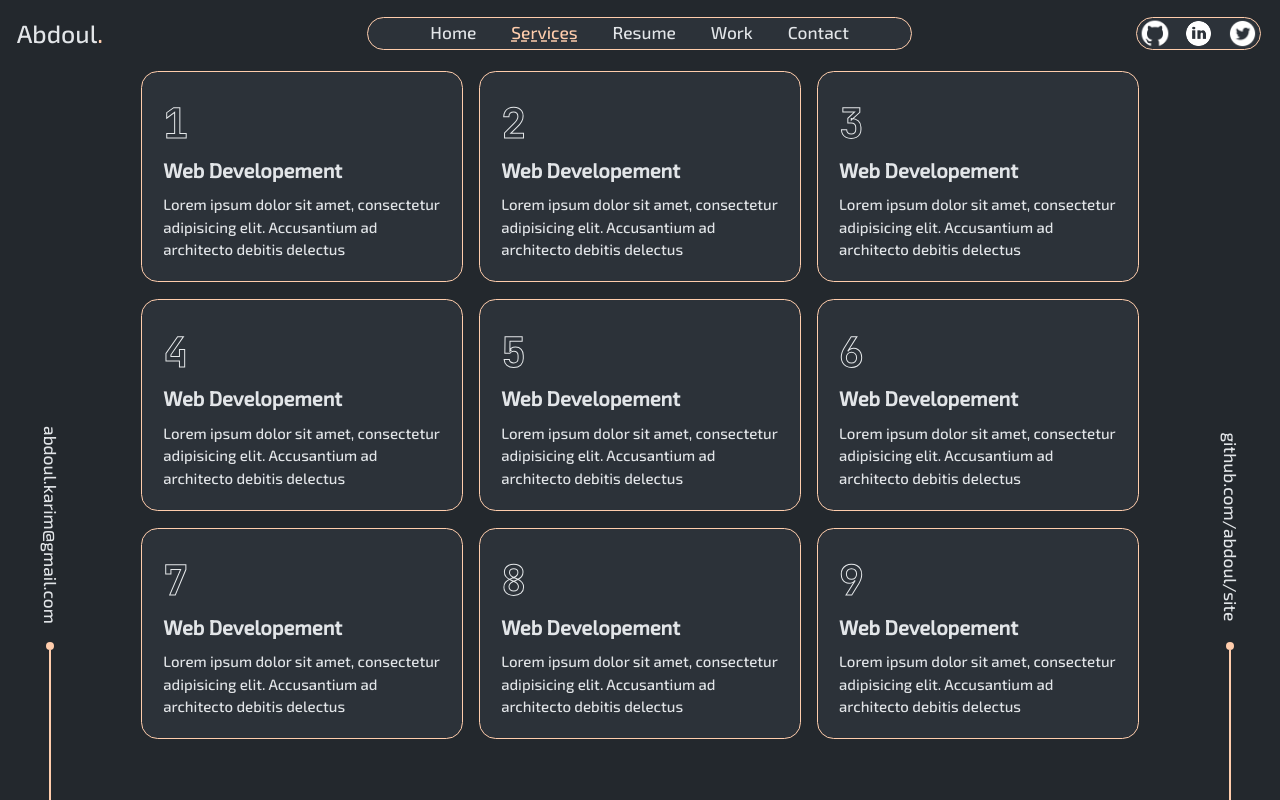
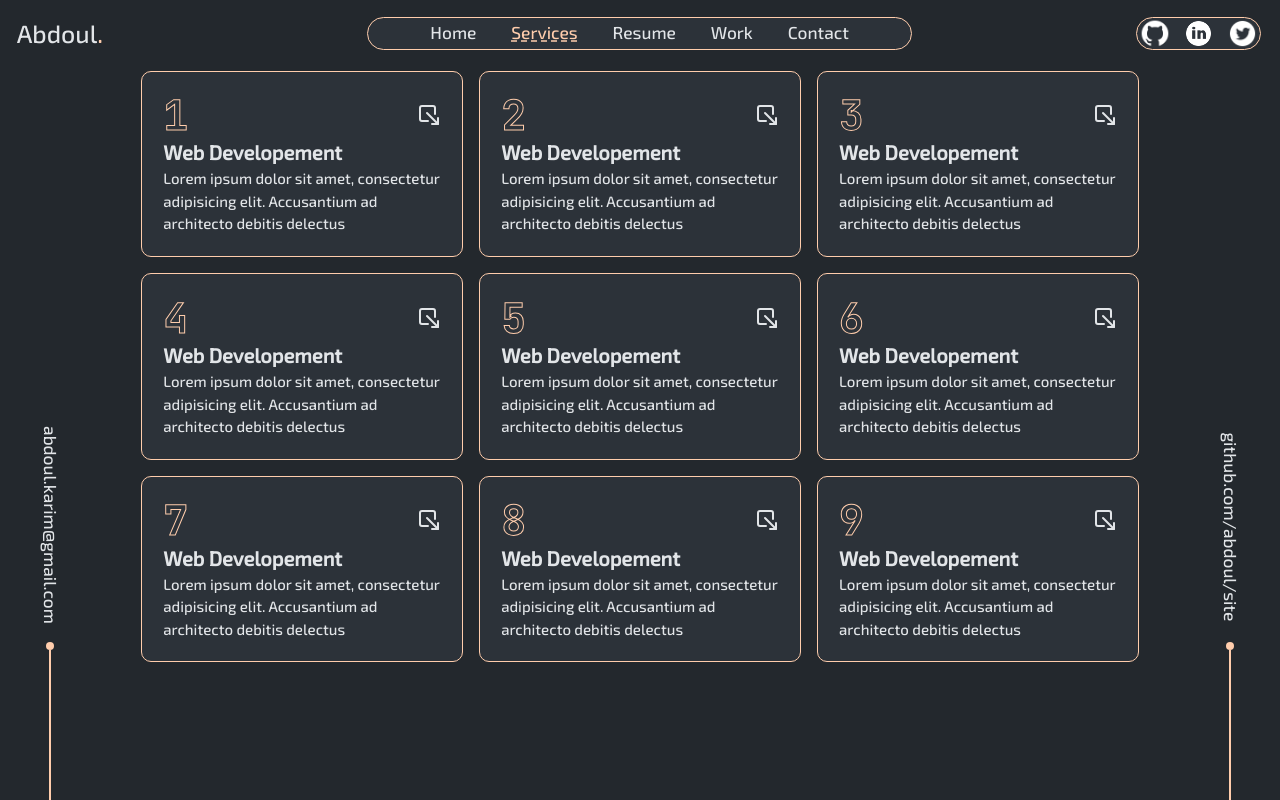
Before and after one commit to Abdoul224GN/portfolio, a Next.js app: page /services in a window 1280 px wide. Built offline with nearby package versions, Linux system fonts and the light colour scheme.

Commit message:
feat: Ajout de personalisation

```diff
--- a/src/app/globals.css
+++ b/src/app/globals.css
@@ -45,7 +45,7 @@ body, html {
     --color-sidebar-border: var(--sidebar-border);
     --color-sidebar-ring: var(--sidebar-ring);
 }
-.border-2{
+.border-2 {
     border: 1.3px solid var(--border);
 }
 
@@ -94,14 +94,20 @@ body, html {
     * {
         @apply border-border outline-ring/50;
     }
+
     body {
         @apply bg-background text-foreground text-base m-4;
     }
 }
 
-.text-outline{
-    -webkit-text-stroke: 1px var(--muted-foreground);
+.text-outline {
+    -webkit-text-stroke: 1px var(--accent);
 }
-.border-2{
+
+.text-outline-colored {
+    -webkit-text-stroke: 1px var(--accent);
+}
+
+.border-2 {
     border: 1px solid var(--accent);
 }
--- a/src/components/Box.tsx
+++ b/src/components/Box.tsx
@@ -1,5 +1,6 @@
 import {jetbrains} from "@/app/font";
 import {motion} from "framer-motion";
+import {ExternalLink} from "lucide-react"
 
 export default function Box({children, className}: { children?: React.ReactNode, className?: string }) {
     const project = [
@@ -54,11 +55,16 @@ export default function Box({children, className}: { children?: React.ReactNode,
         <section className={`px-30 grid grid-cols-3 gap-4`}>
             {project.map((project, index) => {
                 return <motion.div key={index}
-                                   className={`border-2 border-accent bg-muted rounded-2xl pointer p-5 ${className} cursor-pointer`}
-                                   whileHover={{translateY: -7.2}} transition={{duration: 0.1, ease: "easeInOut"}}>
-                <span
-                    className={`text-[2.5rem] font-bold text-outline text-transparent ${jetbrains.className}`}>{project.id}</span>
-                    <p className={`text-[20px] font-semibold mb-2`}>{project.title}</p>
+                                   className={`group border-2 border-accent bg-muted rounded-[10px] pointer p-5 ${className} cursor-pointer`}
+                                   whileHover={{translateY: -7.2, translateX:-7.2}} transition={{duration: 0.1, ease: "easeInOut"}}>
+                    <div className={` flex flex-row h-[45px] items-center justify-between hover:text-accent`}>
+                        <span
+                            className={`group-hover:text-outline-colored text-[2.5rem] font-bold text-outline text-transparent ${jetbrains.className}`}>
+                            {project.id}
+                        </span>
+                        <ExternalLink className={`rotate-90 hover:rotate-0 transition-all`}/>
+                    </div>
+                    <p className={`group-hover:text-accent text-[20px] font-semibold mb-2w transition-all`}>{project.title}</p>
                     <p className={`text-[15px]`}>{project.description}</p>
                 </motion.div>
             })}
```
